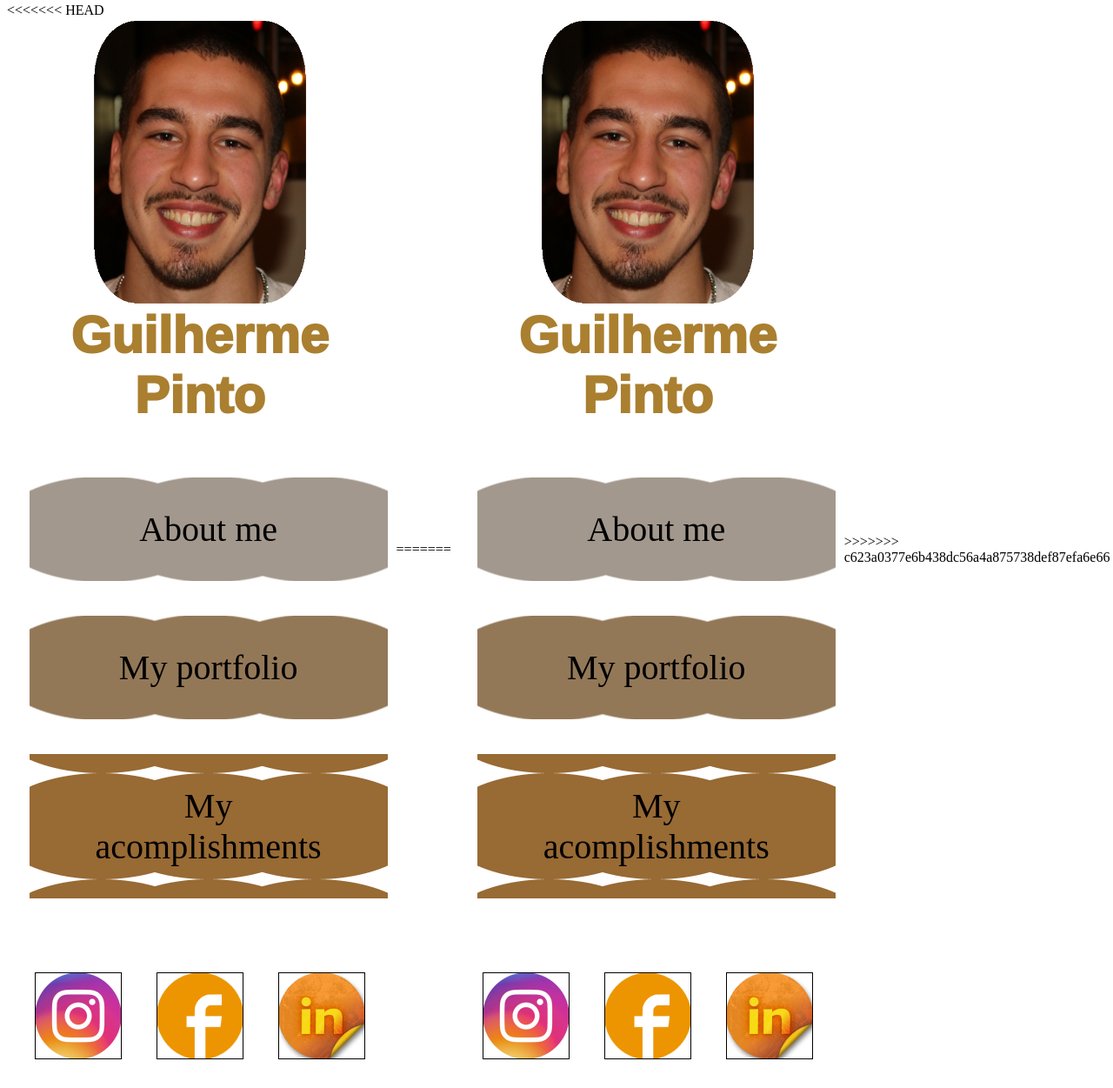
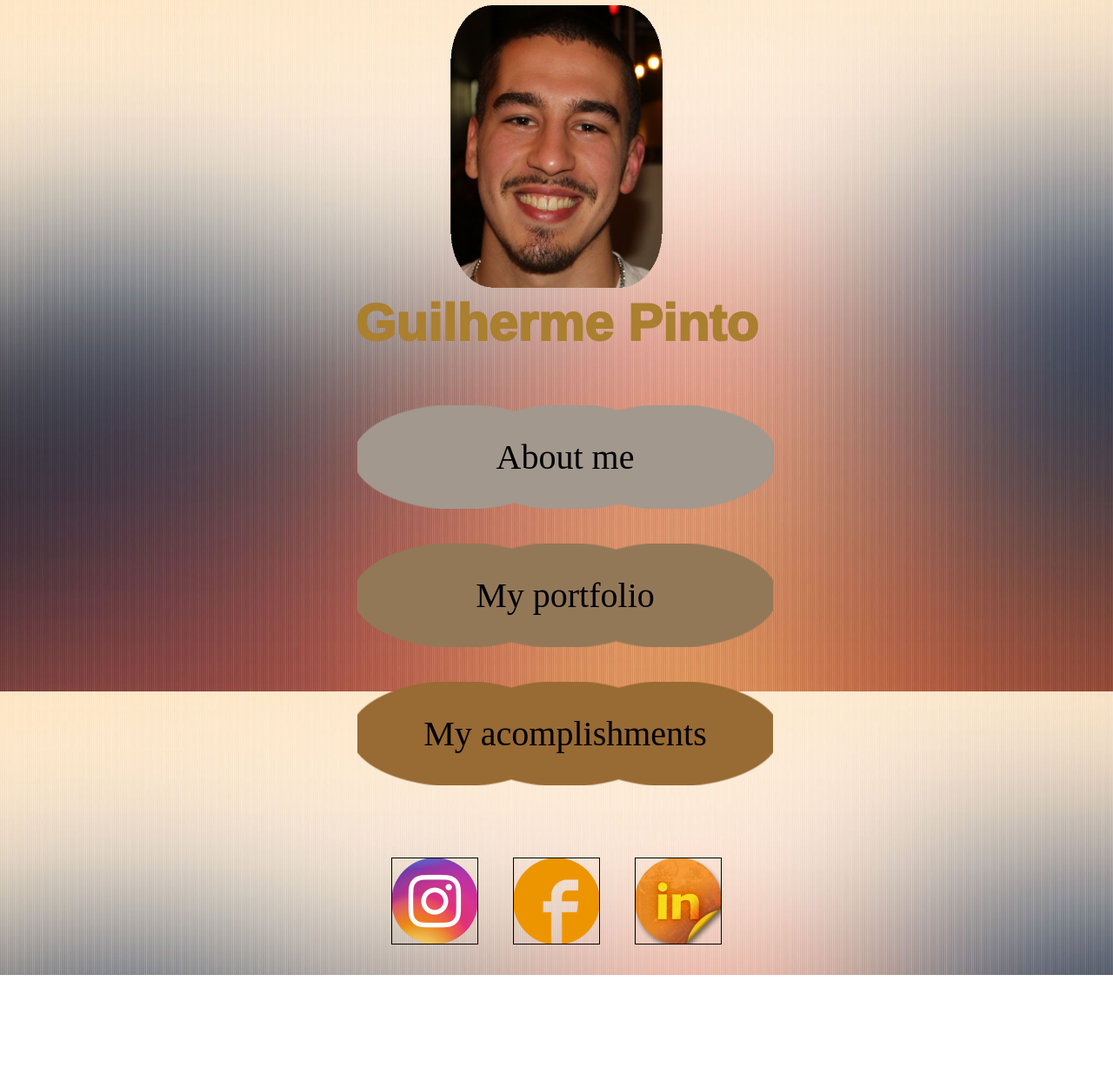
Before and after one commit to Kingarooo/PersonalPage, a plain HTML site: page index.html in a window 1280 px wide. Shown: the part 5-1256 px from the top of the page at 87% size. After the commit the page ends 1126 px from the top, so only its background shows below. Drawn offline with Linux system fonts and the light colour scheme; files whose address does not match are found by name.

Commit message:
Organizing

```diff
--- a/index.html
+++ b/index.html
@@ -1,4 +1,3 @@
-<<<<<<< HEAD
 <!DOCTYPE html>
 <html lang="pt-br">
 <head>
@@ -31,38 +30,4 @@
 
     </div>
 </body>
-=======
-<!DOCTYPE html>
-<html lang="pt-br">
-<head>
-    <meta charset="UTF-8"> <!--permite ^etc.-->
-    <meta http-equiv="X-UA-Compatible" content="IE=edge">
-    <meta name="viewport" content="width=device-width, initial-scale=1.0"> <!-- adapta a cada telemovel -->
-    <title>MyProfile</title>
-    <link rel="stylesheet" href="./style.css"> <!--propria pasta-->
-</head>
-<body>
-    <div class="container-wrap">
-        <div class="container">
-            <div class="imagem">
-                <img id = "foto" src = ".\Foto.png" alt="Foto">
-                <p id="titulo">Guilherme Pinto</p>
-            </div>
-            <ul class="links">
-                <li><a href="#sobre" id="about">About me</a></li>
-                <li><a href="#formacao" id="portfolio">My portfolio</a></li>
-                <li><a href="#experiencia" id="acomplishments">My acomplishments</a></li>
-            </ul>
-            <div class="socials">
-                <a id="insta" href="https://www.instagram.com/pintodasgaiolas/" target="_blank"><img src="./instagram.png" alt="Instagram"></a>
-                <a id="face"href="https://www.facebook.com/gui.pinto.52" target="_blank"><img src="./facebook.png" alt="Facebook"></a>
-                <a id="link"href="https://www.linkedin.com/in/guilherme-pinto-292493275/" target="_blank
-                "><img src="./linkedin.png" alt="Linkedin"></a>
-            </div>
-        </div>
-        <div>
-
-    </div>
-</body>
->>>>>>> c623a0377e6b438dc56a4a875738def87efa6e66
 </html>
--- a/style.css
+++ b/style.css
@@ -1,4 +1,3 @@
-<<<<<<< HEAD
 body {
     background-image: url("./backgroundlaranja.jpg");
     background-repeat: no-repeat;
@@ -118,124 +117,3 @@ ul li a:hover{
     color: rgb(222, 67, 77);
     border-radius: 10px;
 }
-=======
-body {
-    background-image: url("./backgroundlaranja.jpg");
-    background-repeat: no-repeat;
-    background-size: cover;
-    background-position: center;
-    background-attachment: fixed;
-}
-
-.container-wrap{
-    display: flex;
-    align-items: center;
-    justify-content: center;
-    /* border: 1px solid black; */
-}
-.container {
-    display: inline-block;
-    flex-direction: column;
-    align-items: center;
-    justify-content: center;
-    /* border: 1px solid black; */
-
-}
-
-.link {
-    display: flex;
-    justify-content: center;
-    align-items: center;
-}
-
-.imagem {
-    display: block;
-    text-align: center;
-    justify-content: center;
-}
-
-#titulo {
-    margin: 0;
-    font-size: 60px;
-    font-family: 'Ink Free', sans-serif;
-    font-stretch: ultra-expanded;
-    font-weight: 1000;
-    color: rgb(170, 127, 47);
-    text-align: center;
-}
-
-#foto {
-    width: 250px;
-    height: 330px;
-}
-a {
-    text-decoration: none; /*tirar o underline e a cor azul de hiperlagação*/
-    color: inherit;
-    font-weight: 400;
-    font-optical-sizing: auto;
-    height: auto;
-}
-ul.link{
-    padding-top: 0px;
-}
-ul {
-    text-decoration: none;
-    font-size: 40px;
-    font-family: Ink Free;
-    list-style-type: none;
-    display: flex;
-    flex-direction: column;
-    align-items: center;
-}
-
-ul li {
-    margin: 20px;
-    width: 100%;
-    text-align: center;
-    margin-left: 0;
-    padding-left: 0;
-}
-
-ul li a{
-    display: block;
-    padding : 36px 66px;
-}
-
-ul li a:hover{
-    color: rgb(215, 161, 73);
-    border-radius: 10px;
-    transform: scale(1.1);
-}
-
-#about{
-    background-image: url("Bolhas3.png");
-    background-position: center;
-}
-
-#portfolio{
-    background-image: url("Bolhas2.png");
-    background-position: center;
-}
-
-#acomplishments{
-    background-image: url("Bolhas\ Laranja.png");
-    background-position: center;
-
-}
-
-.socials {
-    display: flex;
-    justify-content: center;
-    align-items: center;
-    flex-direction: row; /* Stack the social icons horizontally */
-    height: 150px;
-}
-
-.socials a {
-    margin: 20px;
-}
-.socials a:hover{
-    color: rgb(222, 67, 77);
-    border-radius: 10px;
-}
->>>>>>> c623a0377e6b438dc56a4a875738def87efa6e66
```
Also changed, not shown: extensions.json (+0 -10 lines), settings.json (+0 -39 lines), Photos/Bolhas Laranja.png (renamed from Bolhas Laranja.png), Photos/Bolhas2.png (renamed from Bolhas2.png), Photos/Bolhas3.png (renamed from Bolhas3.png), Photos/Foto.png (renamed from Foto.png), Photos/backgroundlaranja.jpg (renamed from backgroundlaranja.jpg), Photos/facebook.png (renamed from facebook.png), Photos/instagram.png (renamed from instagram.png), Photos/linkedin.png (renamed from linkedin.png).
